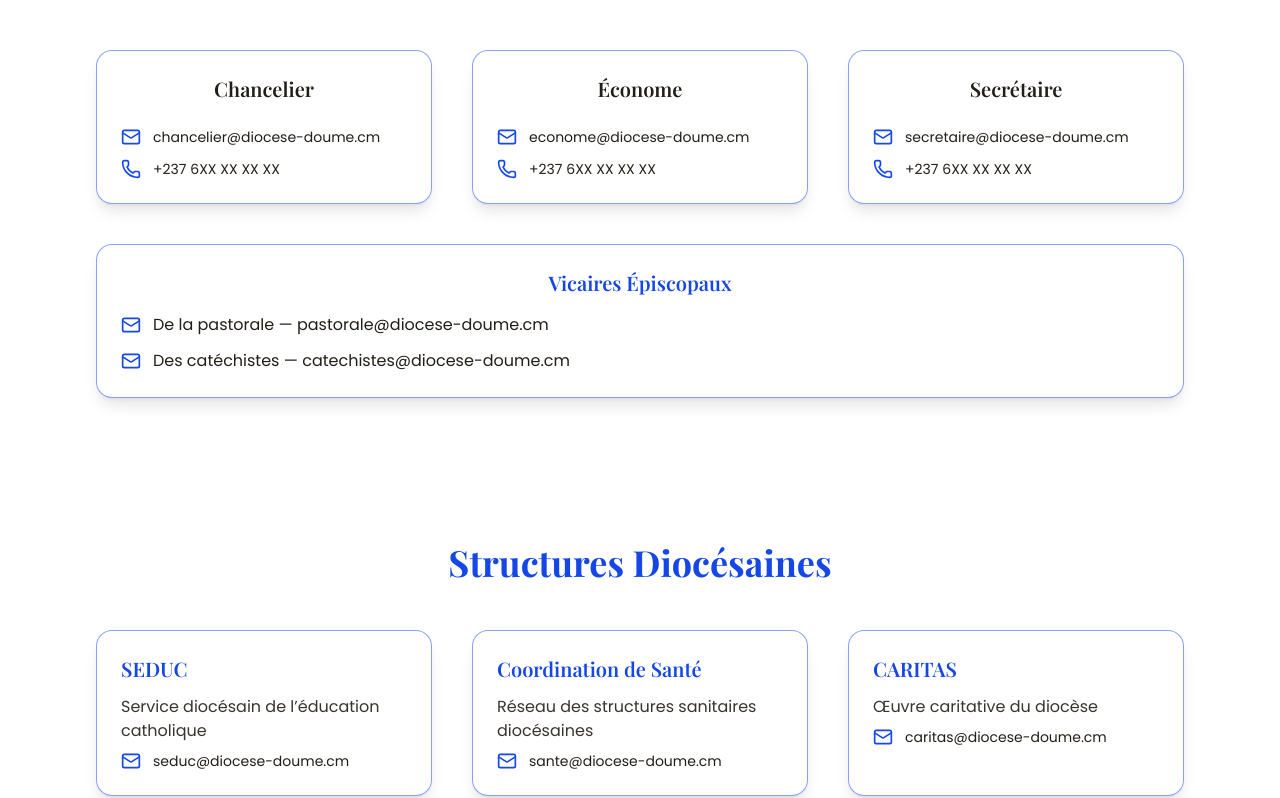
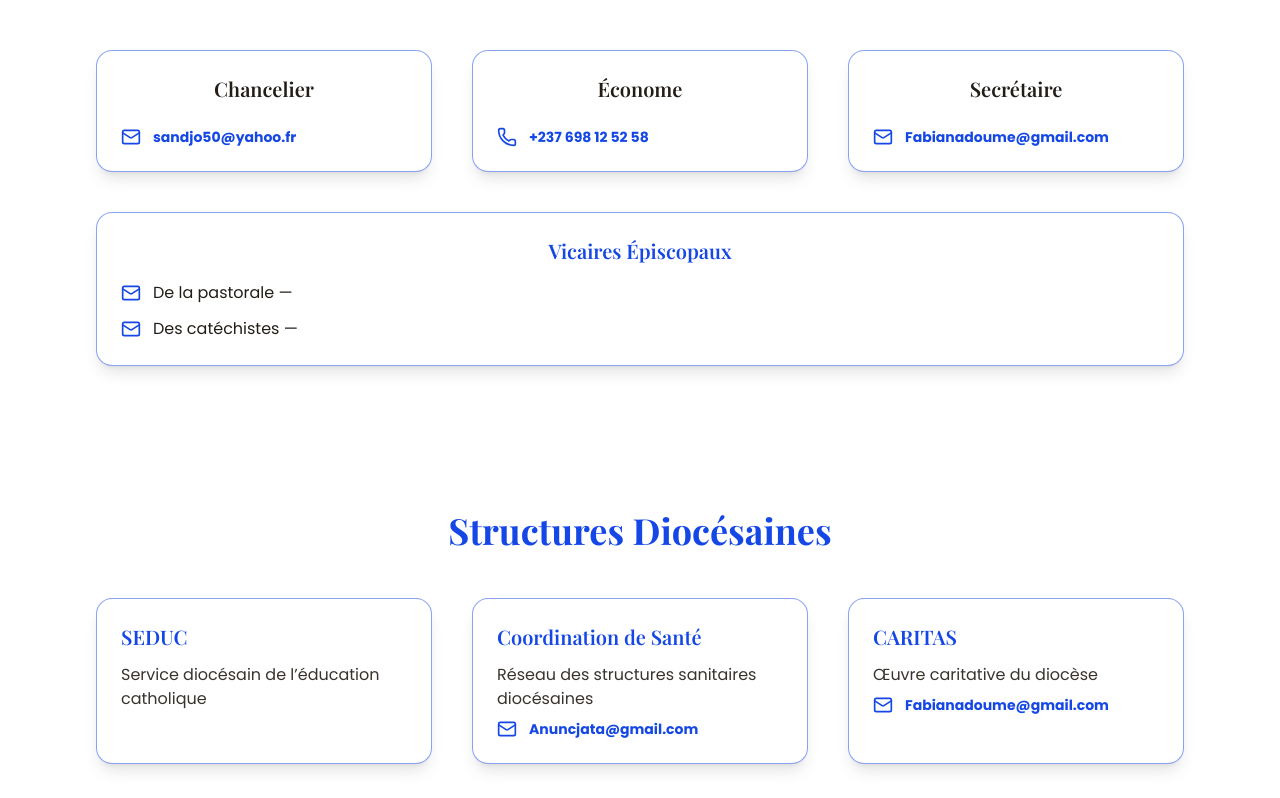
Before and after one commit to G-E-N-I-N/Diocese-DOUME, a Next.js app: page /contacts in a window 1280 px wide. Shown: the part 244-1042 px from the top of the page. Built offline with nearby package versions, Linux system fonts and the light colour scheme.

Commit message:
Commit 13: Update contact information

```diff
--- a/src/app/contacts/page.tsx
+++ b/src/app/contacts/page.tsx
@@ -32,9 +32,9 @@ export default function ContactPage() {
 
                 <div className="grid md:grid-cols-2 lg:grid-cols-3 gap-10">
                     {[
-                        { title: "Chancelier", mail: "chancelier@diocese-doume.cm", tel: "+237 6XX XX XX XX" },
-                        { title: "Économe", mail: "econome@diocese-doume.cm", tel: "+237 6XX XX XX XX" },
-                        { title: "Secrétaire", mail: "secretaire@diocese-doume.cm", tel: "+237 6XX XX XX XX" },
+                        { title: "Chancelier", mail: "sandjo50@yahoo.fr", tel: "" },
+                        { title: "Économe", mail: "", tel: "+237 698 12 52 58" },
+                        { title: "Secrétaire", mail: "Fabianadoume@gmail.com", tel: "" },
                     ].map((person, i) => (
                         <div
                             key={i}
@@ -49,16 +49,20 @@ export default function ContactPage() {
                             </h3>
 
                             {/* Mail et téléphone sur une ligne chacun */}
-                            <div className="flex flex-col gap-3">
-                                <div className="flex items-center gap-3 text-sm text-foreground">
-                                    <Mail size={20} className="text-primary" />
+                            <div className="flex flex-col gap-3 text-primary font-bold">
+                                {person.mail && (
+                                    <div className="flex items-center gap-3 text-sm">
+                                        <Mail size={20} className="" />
                                         <span className="truncate">{person.mail}</span>
                                     </div>
+                                )}
 
-                                <div className="flex items-center gap-3 text-sm text-foreground">
-                                    <Phone size={20} className="text-primary" />
+                                {person.tel && (
+                                    <div className="flex items-center gap-3 text-sm">
+                                        <Phone size={20} className="" />
                                         <span className="truncate">{person.tel}</span>
                                     </div>
+                                )}
                             </div>
                         </div>
                     ))}
@@ -76,12 +80,12 @@ export default function ContactPage() {
                         <ul className="space-y-3">
                             <li className="flex items-center gap-3">
                                 <Mail size={20} className="text-primary" />
-                                <span>De la pastorale — pastorale@diocese-doume.cm</span>
+                                <span>De la pastorale — </span>
                             </li>
 
                             <li className="flex items-center gap-3">
                                 <Mail size={20} className="text-primary" />
-                                <span>Des catéchistes — catechistes@diocese-doume.cm</span>
+                                <span>Des catéchistes — </span>
                             </li>
                         </ul>
                     </div>
@@ -96,9 +100,9 @@ export default function ContactPage() {
 
                 <div className="grid md:grid-cols-3 gap-10">
                     {[
-                        { name: "SEDUC", desc: "Service diocésain de l’éducation catholique", mail: "seduc@diocese-doume.cm" },
-                        { name: "Coordination de Santé", desc: "Réseau des structures sanitaires diocésaines", mail: "sante@diocese-doume.cm" },
-                        { name: "CARITAS", desc: "Œuvre caritative du diocèse", mail: "caritas@diocese-doume.cm" },
+                        { name: "SEDUC", desc: "Service diocésain de l’éducation catholique", mail: "" },
+                        { name: "Coordination de Santé", desc: "Réseau des structures sanitaires diocésaines", mail: "Anuncjata@gmail.com" },
+                        { name: "CARITAS", desc: "Œuvre caritative du diocèse", mail: "Fabianadoume@gmail.com" },
                     ].map((structure, i) => (
                         <div
                             key={i}
@@ -109,10 +113,12 @@ export default function ContactPage() {
                         >
                             <h3 className="text-xl font-semibold mb-3 text-primary">{structure.name}</h3>
                             <p className="mb-2 text-foreground/90">{structure.desc}</p>
-                            <div className="flex items-center gap-3 text-sm text-foreground">
+                            {structure.mail && (
+                                <div className="flex items-center gap-3 text-sm font-bold text-primary">
                                     <Mail size={20} className="text-primary" />
                                     <span>{structure.mail}</span>
                                 </div>
+                            )}
                         </div>
                     ))}
                 </div>
```
Lines whose indentation alone changed are shown as unchanged.
